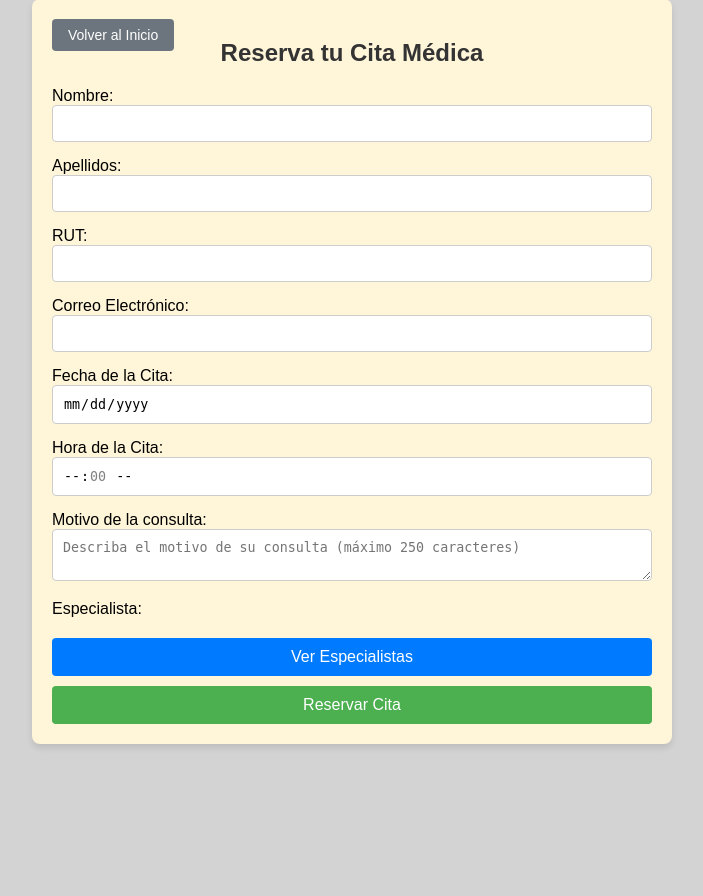
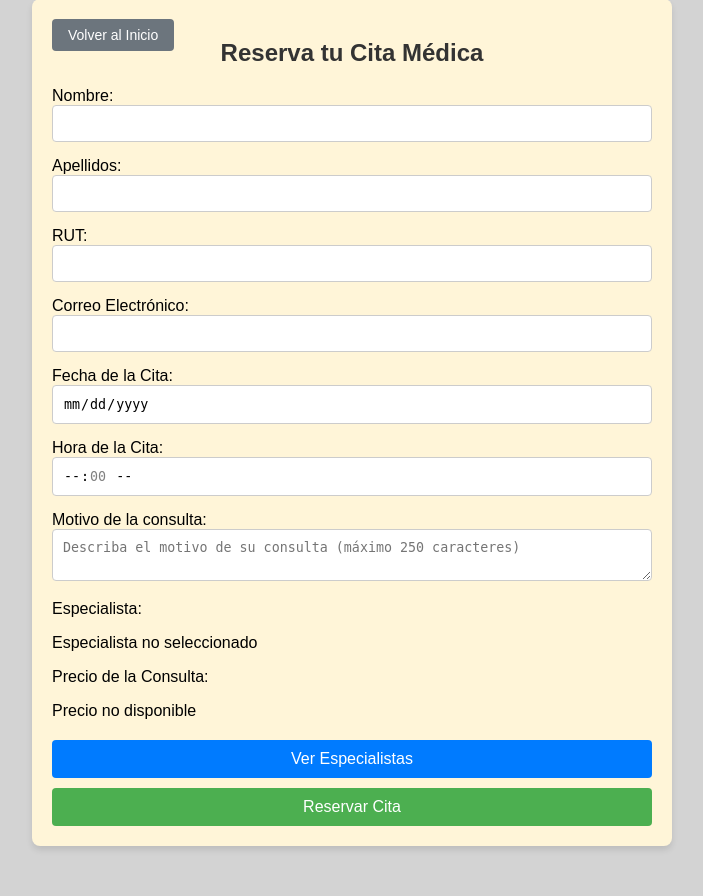
Before and after one commit to FMR08/ING-SOFTWARE-GRUPO-13, a Flask app: page /book in a window 1280 px wide. Shown: the part 51-947 px from the top of the page, without its empty margins (288-991 px from the left). Before the commit the page ends 798 px from the top, so only its background shows below. Run offline with Flask 3, Linux system fonts and the light colour scheme.

Commit message:
Añadiendo precio de consulta a reservas

```diff
--- a/flask_web/website/templates/reservas.html
+++ b/flask_web/website/templates/reservas.html
@@ -150,7 +150,8 @@
 
         <label>Especialista:</label>
         <p id="selected-specialist">Especialista no seleccionado</p>
-
+        <label>Precio de la Consulta:</label>
+        <p id="consulta-precio">Precio no disponible</p>
         <div class="button-container">
             <button type="button" onclick="saveFormData(); location.href='{{ url_for('views.especialistas') }}'" class="view-specialists-btn">
                 Ver Especialistas
@@ -245,7 +246,10 @@
         document.getElementById('motivo').value = formData.motivo || '';
 
         const selectedSpecialist = localStorage.getItem('selectedSpecialist') || 'Especialista no seleccionado';
-        document.getElementById('selected-specialist').textContent = selectedName;
+        document.getElementById('selected-specialist').textContent = selectedSpecialist;
+
+        const selectedPrice = localStorage.getItem('selectedSpecialistPrice') || 'Precio no disponible'; // Obtener el precio
+        document.getElementById('consulta-precio').textContent = selectedPrice; // Mostrar el precio
     }
 
     function generarIdCita(event) {
```
Also changed, not shown: flask_web/website/templates/especialistas.html (+4 -3 lines).
